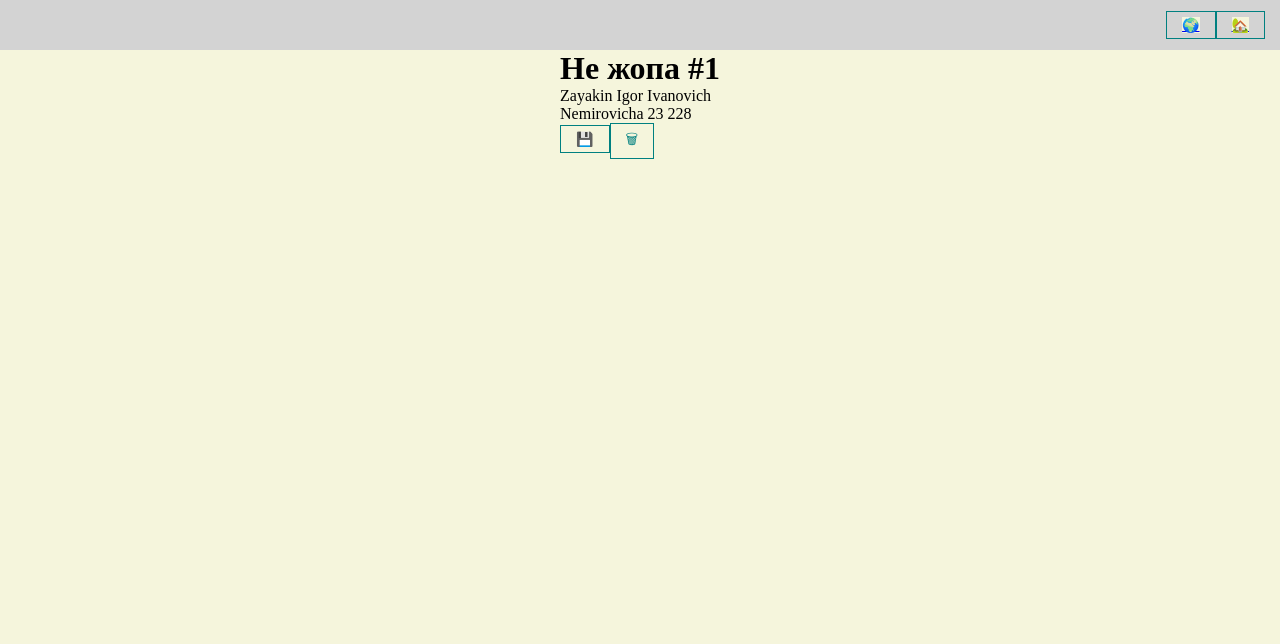
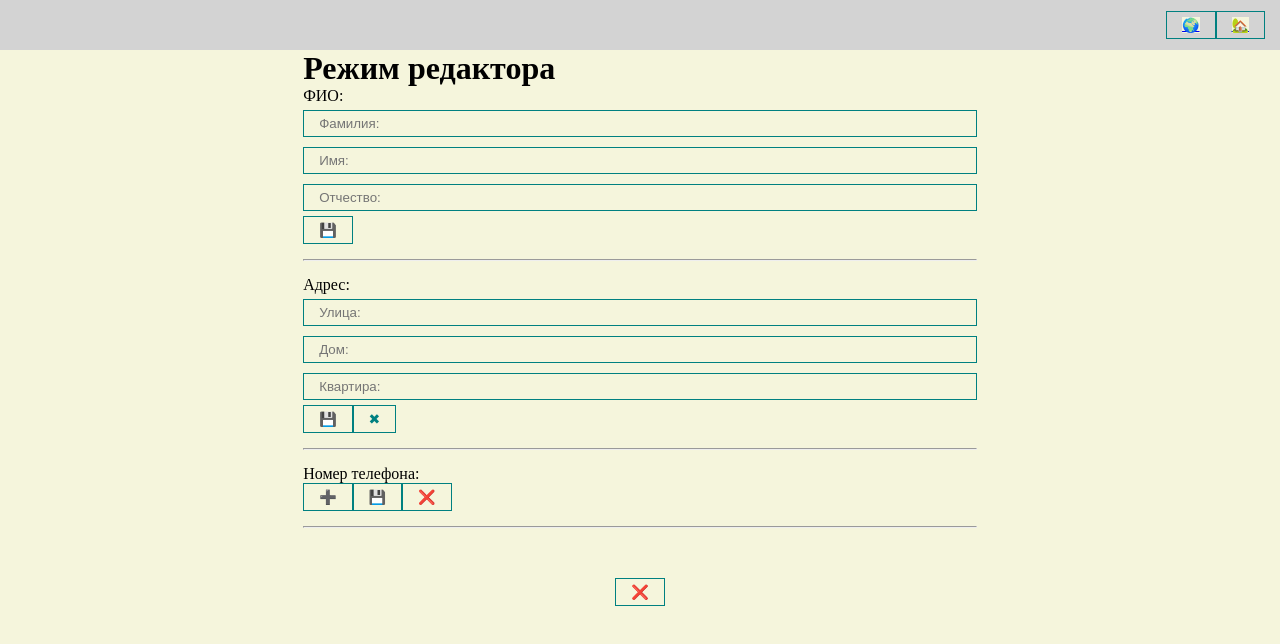
Before and after one commit to oxpan/webclient_rpbd, a React (Create React App) app: page /link/1 in a window 1280 px wide. Shown: the top 644 px of the page. Built offline with nearby package versions, Linux system fonts and the light colour scheme.

Commit message:
Верстка 2й страницы

```diff
--- a/src/pages/PersonPage.jsx
+++ b/src/pages/PersonPage.jsx
@@ -4,10 +4,16 @@ import {useFetching} from "../hooks/useFetching";
 import PersonSevice from "../API/PersonSevice";
 import Loader from "../phonebook/UI/Loader/Loader";
 import Button from "../phonebook/UI/button/Button";
+import ReadPersonFIO from "../phonebook/ReadPersonFIO";
+import ReadAddress from "../phonebook/ReadAddress";
+import ReadPhoneNumber from "../phonebook/ReadPhoneNumber";
+import Modal from "../phonebook/UI/Modal/Modal";
 
 const PersonPage = () => {
     const params = useParams();
     console.log(params);
+
+    const [visebleDel,setVisebleDel] = useState(false);
 
     const [pers,setPers] = useState({});
     const [fetchPersonById,isLoading,error] = useFetching(async (id) => {
@@ -32,20 +38,29 @@ const PersonPage = () => {
     return (
         <div>
 
-            <h1>Не жопа #{params.id}</h1>
+            <h1>Режим редактора</h1>
             {error &&
                 <div style={{display:'flex',justifyContent:'center',marginTop:50}}><h1>⛈</h1></div>
             }
-            {isLoading
-                ? <Loader/>
-                : <div>
-                    <div> {pers.lastname} {pers.firstname} {pers.fathername}</div>
-                    <div> {pers.street}  {pers.home} {pers.apartment}</div>
+            <ReadPersonFIO/>
+            <ReadAddress/>
+            <ReadPhoneNumber/>
 
-                    <Button>💾</Button>
-                    <Button>🗑</Button>
+
+
+            <div style={{display:'flex',justifyContent:'center',marginTop:50}}>
+                <Button >❌</Button>
             </div>
-            }
+            {/*{isLoading*/}
+            {/*    ? <div style={{display:'flex',justifyContent:'center',marginTop:50}}><Loader/></div>*/}
+            {/*    : <div>*/}
+            {/*        <div> {pers.lastname} {pers.firstname} {pers.fathername}</div>*/}
+            {/*        <div> {pers.street}  {pers.home} {pers.apartment}</div>*/}
+
+            {/*        <Button>💾</Button>*/}
+            {/*        <Button>🗑</Button>*/}
+            {/*    </div>*/}
+            {/*}*/}
         </div>
     );
 };
--- /dev/null
+++ b/src/phonebook/ReadAddress.jsx
@@ -0,0 +1,30 @@
+import React from 'react';
+import Input from "./UI/input/Input";
+import Button from "./UI/button/Button";
+
+const ReadAddress = () => {
+    return (
+        <div>
+            <label>Адрес:</label>
+            <Input
+                type={'text'}
+                placeholder={"Улица:"}
+            />
+            <Input
+                type={'text'}
+                placeholder={"Дом:"}
+            />
+            <Input
+                type={'text'}
+                placeholder={"Квартира:"}
+            />
+            <div>
+                <Button>💾</Button>
+                <Button>✖</Button>
+            </div>
+            <hr style={{margin:'15px 0'}}/>
+        </div>
+    );
+};
+
+export default ReadAddress;
--- /dev/null
+++ b/src/phonebook/ReadPersonFIO.jsx
@@ -0,0 +1,29 @@
+import React from 'react';
+import Input from "./UI/input/Input";
+import Button from "./UI/button/Button";
+
+const ReadPersonFIO = () => {
+    return (
+        <div>
+            <label>ФИО:</label>
+            <Input
+                type={'text'}
+                placeholder={"Фамилия:"}
+                />
+            <Input
+                type={'text'}
+                placeholder={"Имя:"}
+            />
+            <Input
+                type={'text'}
+                placeholder={"Отчество:"}
+            />
+            <div>
+                <Button>💾</Button>
+            </div>
+            <hr style={{margin:'15px 0'}}/>
+        </div>
+    );
+};
+
+export default ReadPersonFIO;
--- /dev/null
+++ b/src/phonebook/ReadPhoneNumber.jsx
@@ -0,0 +1,73 @@
+import React, {useState} from 'react';
+import Input from "./UI/input/Input";
+import Button from "./UI/button/Button";
+import Modal from "./UI/Modal/Modal";
+
+const ReadPhoneNumber = () => {
+    const [visebleAdd,setVisebleAdd] = useState(false);
+    const [visebleUpdate,setVisebleUpdate] = useState(false);
+    const [visebleDelete,setVisebleDelete] = useState(false);
+
+
+    return (
+        <div>
+            <label>Номер телефона:</label>
+            <Modal style={{marginTop: 30}} visible={visebleAdd} setVisible={setVisebleAdd}>
+                <label>Добавление нового номера</label>
+                <Input
+                    type={'text'}
+                    placeholder={"Тип:"}
+                />
+                <Input
+                    type={'text'}
+                    placeholder={"Номер:"}
+                />
+                <hr style={{margin:'15px 0'}}/>
+                <Button>Добавить</Button>
+
+            </Modal>
+            <Modal style={{marginTop: 30}} visible={visebleUpdate} setVisible={setVisebleUpdate}>
+                <label>Обновление номера из списка</label>
+                <Input
+                    type={'text'}
+                    placeholder={"Порядковый номер:"}
+                />
+                <Input
+                    type={'text'}
+                    placeholder={"Тип:"}
+                />
+                <Input
+                    type={'text'}
+                    placeholder={"Номер:"}
+                />
+                <hr style={{margin:'15px 0'}}/>
+                <Button>Обновить</Button>
+            </Modal>
+
+            <Modal style={{marginTop: 30}} visible={visebleDelete} setVisible={setVisebleDelete}>
+                <label>Удаление номера из списка</label>
+                <Input
+                    type={'text'}
+                    placeholder={"Порядковый номер:"}
+                />
+                <hr style={{margin:'15px 0'}}/>
+                <Button>Удалить</Button>
+            </Modal>
+
+            <div>
+                <Button onClick={()=>setVisebleAdd(true)}>➕</Button>
+                <Button onClick={()=>setVisebleUpdate(true)}>💾</Button>
+                <Button onClick={()=>setVisebleDelete(true)}>❌</Button>
+            </div>
+
+            {/*    здесь будет список номеров*/}
+
+
+
+
+            <hr style={{margin:'15px 0'}}/>
+        </div>
+    );
+};
+
+export default ReadPhoneNumber;
```
